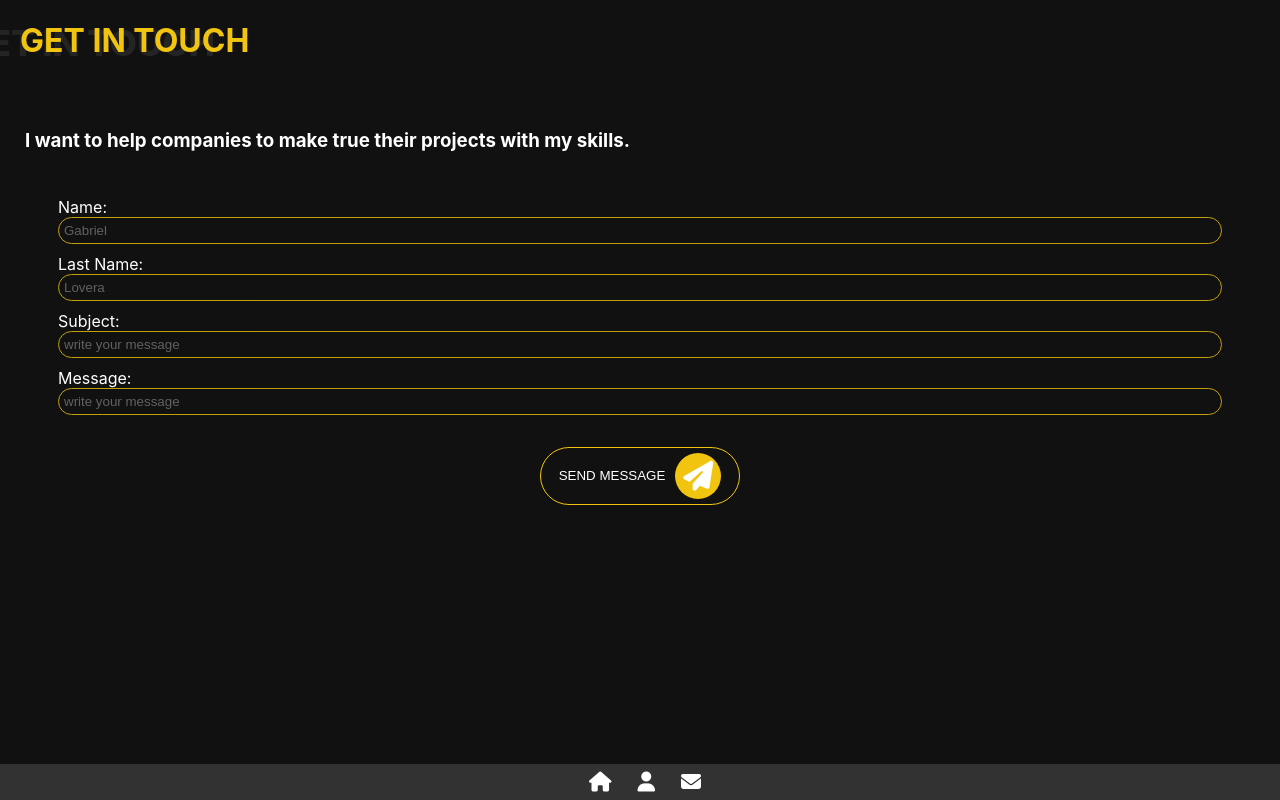
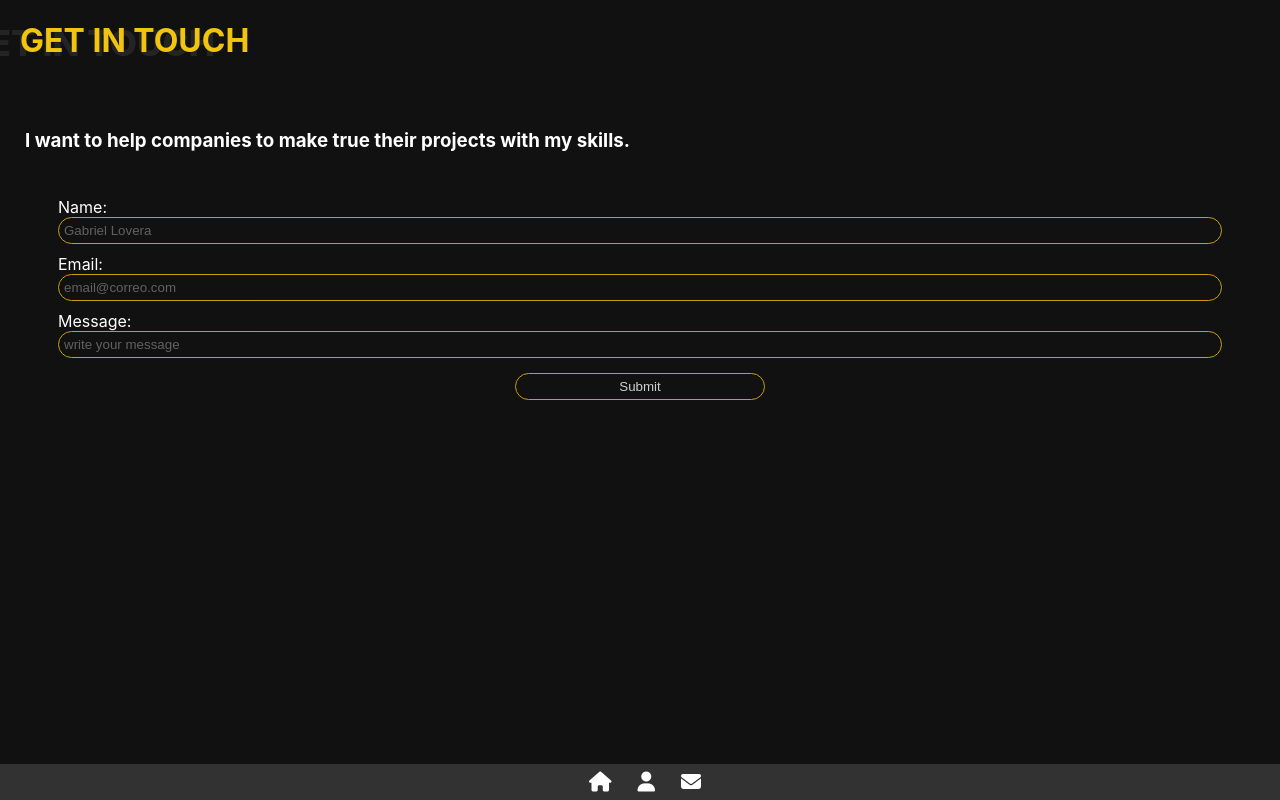
Before and after one commit to loveragabriel/loveragabrielpage, a React (Create React App) app: page /Formpage in a window 1280 px wide. Built offline with nearby package versions, Linux system fonts and the light colour scheme.

Commit message:
formpage done and working

```diff
--- a/package.json
+++ b/package.json
@@ -3,9 +3,11 @@
   "version": "0.1.0",
   "private": true,
   "dependencies": {
+    "@emailjs/browser": "^3.6.2",
     "@testing-library/jest-dom": "^5.16.4",
     "@testing-library/react": "^13.3.0",
     "@testing-library/user-event": "^13.5.0",
+    "emailjs-com": "^3.2.0",
     "react": "^18.2.0",
     "react-dom": "^18.2.0",
     "react-router-dom": "^6.3.0",
--- a/src/App.css
+++ b/src/App.css
@@ -70,9 +70,15 @@ body{
   background-color: transparent;
   position: relative;
   bottom: 1em;
+}
+
+#submit{
+  margin: 10px;
+  max-width: 250px;
 
 }
-#about-btn:hover{
+
+#about-btn:hover, #submit:hover{
   background-color: #f1c40f;
 }
 
@@ -163,7 +169,26 @@ nav a.active{
 }
 
 #details-pop{
+  margin: auto 10vw;
   position: absolute;
+  z-index: 2;
+  background-color: #f1c40f;
+  top: 2em;
+  opacity: 0.9;
+  width: 85vw;
+  height: 40vh;
+  border-radius: 5px;
+
+}
+
+@media (min-width: 600px){
+  #pDetails{
+    font-size: 1.3em;
+    margin: 5% 20%;
+}
+#details-pop{
+  margin: auto;
+   position: absolute;
   z-index: 2;
   background-color: #f1c40f;
   width: 40vw;
@@ -173,25 +198,19 @@ nav a.active{
   left: 30%;
   right: 30%;
 }
-
-@media (min-width: 600px){
-  #pDetails{
-    font-size: 1.3em;
-    margin: 5% 20%;
-}
 }
 
 .class-form{
   display: flex;
   flex-direction: column;
   margin: 20px;
-  align-items: flex-end;
   padding: 20px;
   color: white;
   align-items: center;
 }
 .form-format{
   margin: 10px 20px;
+
 }
 
 input{
@@ -201,6 +220,7 @@ input{
   padding: 5px;
   width: 90vw;
   color: white;
+
 }
 
 label{
@@ -210,3 +230,13 @@ label{
 placeholder{
   color: white;
 }
+
+.okSent{
+  display: block;
+  width: 50px;
+  height: 50px;
+  background-color: #717171;
+  opacity: 0.9;
+  border-radius: 5px;
+
+}
--- a/src/Components/DetailsMe.js
+++ b/src/Components/DetailsMe.js
@@ -6,8 +6,7 @@ export default function DetailsMe() {
     <h2 id='myName'>I'm Gabriel Lovera</h2>
     <h2 id='career-id'>Front-End</h2>
     <p id="pDetails">
-        I'm focused on websites and software developing. I have been learning how to create simple websites.
-        I am focused on front-end technologies, however my goals are becoming in a proffesional while building sites, games and apps.
+    I'm oriented on creating  websites. I am currently focused on front-end technologies, however my goals are exploring new technologies while building websites, games or apps.
     </p>
     </div>
   )
--- a/src/Pages/Detailspopup.js
+++ b/src/Pages/Detailspopup.js
@@ -5,11 +5,12 @@ export const Detailspopup = () => {
      const Xbutton = document.getElementById('details-pop');
     Xbutton.style.display = 'none'
    }
+   let textDetail = 'Working on this'
 
   return (
     <div id="details-pop" >
     <i className="fa-solid fa-xmark"  onClick={cerrar}></i>
-        In construction
+        {textDetail}
     </div>
   )
 }
--- a/src/Pages/Formpage.js
+++ b/src/Pages/Formpage.js
@@ -1,12 +1,21 @@
-import React from 'react'
-import NavBar from '../Components/NavBar'
+import React, { useState } from 'react'
+import NavBar from '../Components/NavBar';
+import emailjs from '@emailjs/browser';
+
 
 export const Formpage = () => {
 
-  function sendEmail()
-{
-    window.location.assign("mailto:loveragabriel20@gmail.com subject={}");
-}
+  const sendEmail = (e) => {
+    e.preventDefault();
+    emailjs.sendForm('service_1it5j0o', 'template_6y201bt', e.target, 'rMXRUT4nOtufEUTg2')
+      .then((result) => {
+        console.log(result.text);
+        e.target.reset()
+        alert("Your message was sent correctly, I will respond to you soon 😎")
+      }, (error) => {
+        console.log(error.text);
+      });
+  };
   return (
     <>
       <div className='form-format'>
@@ -15,25 +24,18 @@ export const Formpage = () => {
         <h3>
           I want to help companies to make true their projects with my skills.
         </h3>
-    <form className='class-form' >
+        <form className='class-form' onSubmit={sendEmail}>
           <label>Name:
-    <input type="text" name="name" placeholder='Gabriel' />
+            <input type="text" name="user_name" placeholder='Gabriel Lovera' required />
           </label>
-    <label>Last Name:
-    <input type="text" name="lastName" placeholder='Lovera'/>
-    </label>
-    <label>Subject:
-    <input type="text" name="subject"placeholder='write your message'/>
+          <label>Email:
+            <input type="email" name="user_email" placeholder='email@correo.com' required />
           </label>
           <label>Message:
-    <input type="textarea" name="message" placeholder='write your message'/>
+            <input type="textarea" name="message" placeholder='write your message' required />
           </label>
-    {/* <input type="submit" value="Submit" /> */}
+          <input id='submit' type="submit" value="Submit" />
         </form>
-    <button id="about-btn" className='icon-btn' onClick={sendEmail}>
-        SEND MESSAGE
-        <i className="fa-solid fa-paper-plane"></i>
-        </button>
       </div>
       <NavBar></NavBar>
     </>
```
Also changed, not shown: 1 other file (tests, documents, lock files or other folders). Lines whose indentation alone changed are shown as unchanged.
